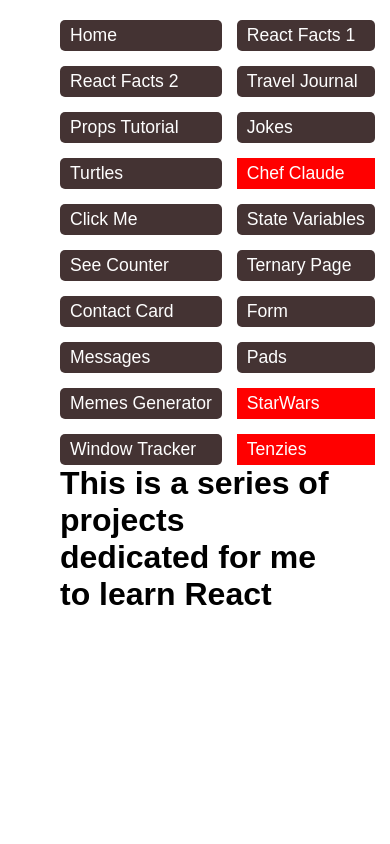
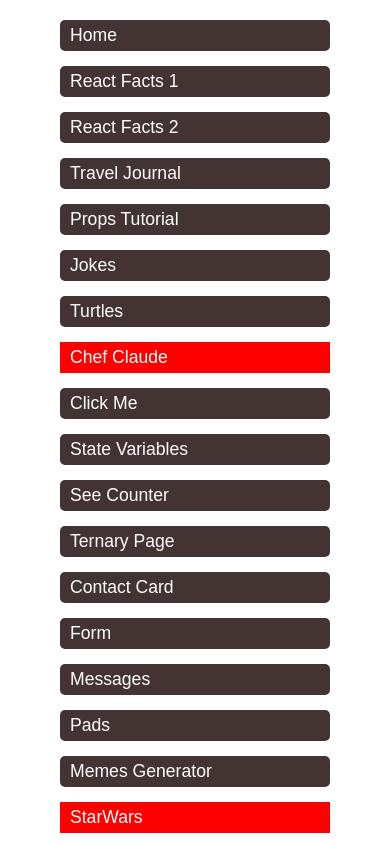
Before and after one commit to joshua-akuna/scrimba-react-tutorials, a React (Vite) app: page / in a window 390 px wide. Shown: the top 844 px of the page. Built offline with nearby package versions, Linux system fonts and the light colour scheme; no server answers; what @huggingface/inference would draw is missing.

Commit message:
css file updated

```diff
--- a/components/ClaudeMain.jsx
+++ b/components/ClaudeMain.jsx
@@ -45,7 +45,7 @@
   if (isLoading) {
     return (
       <div className='spinner'>
-        <img src={Loader} alt='Spinner for page' />;
+        <img src={Loader} alt='Spinner for page' />
       </div>
     );
   }
--- a/src/App.css
+++ b/src/App.css
@@ -21,7 +21,7 @@
 
 ul.pages {
   display: grid;
-  grid-template-columns: repeat(3, 1fr);
+  grid-template-columns: repeat(auto-fit, minmax(150px, 1fr));
   gap: 15px;
   list-style: none;
 }
@@ -836,7 +836,7 @@
 
 
 @media screen and (max-width: 600px) {
-  ul.pages {
+  /* ul.pages {
     grid-template-columns: repeat(2, 1fr);
-  }
+  } */
 }
```
